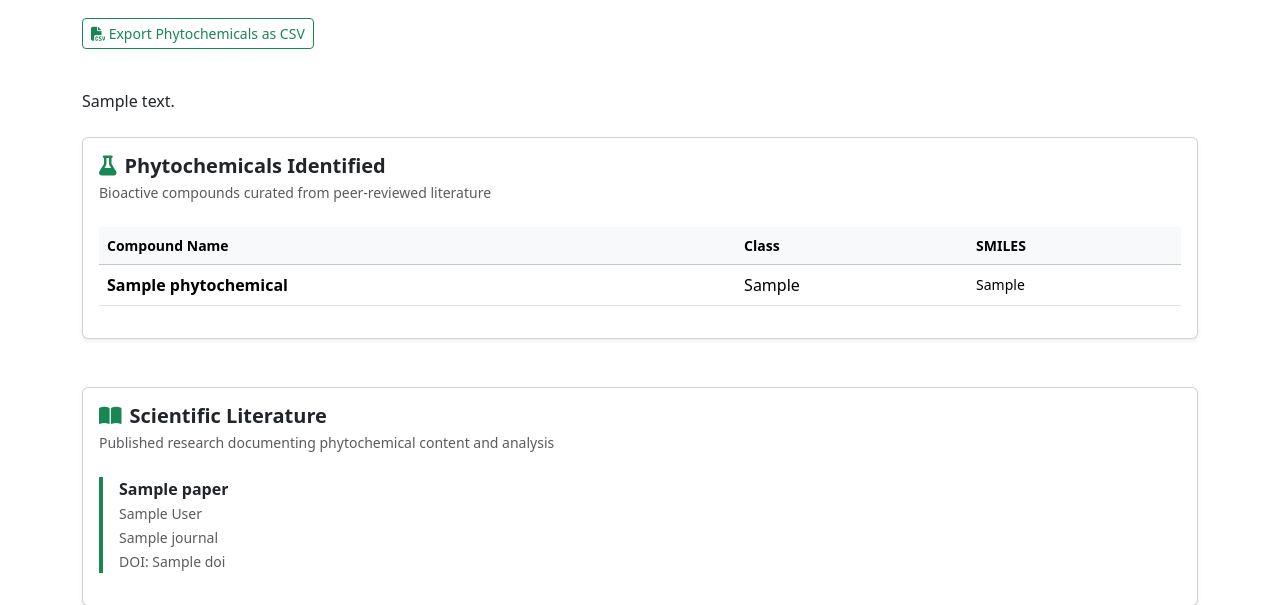
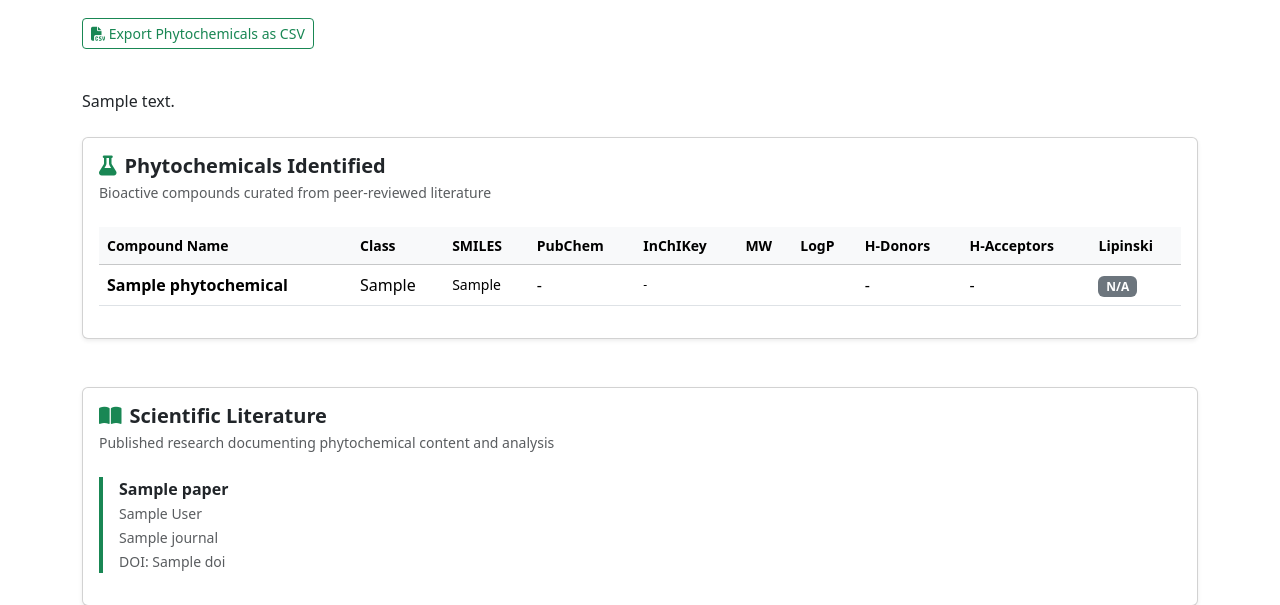
Before and after one commit to HackBio-Internship/afro-phyto--unilag, a Django app: template main/templates/plant_detail.html in a window 1280 px wide. Shown: the part 293-898 px from the top of the page. Run offline with Django 5.2, Linux system fonts and the light colour scheme; tables that the repository leaves empty hold one stand-in row (values such as "Sample post"); the template is opened without the code that fills it: values that come from a table or form of the project are taken from there, most other values are stand-ins (such as "Sample title", 1, 10 or a date in 2020); parts of the project's set-up code (start-up, migrations or seed data) failed here and were passed over; some libraries are stand-ins or nearby versions.

Commit message:
added lipinski fields

```diff
--- a/main/templates/plant_detail.html
+++ b/main/templates/plant_detail.html
@@ -117,9 +117,16 @@
                                 <th>Compound Name</th>
                                 <th>Class</th>
                                 <th>SMILES</th>
+                                <th>PubChem</th>
+                                <th>InChIKey</th>
+                                <th>MW</th>
+                                <th>LogP</th>
+                                <th>H-Donors</th>
+                                <th>H-Acceptors</th>
+                                <th>Lipinski</th>
                             </tr>
                         </thead>
-                        <tbody>
+                        <tbody class>
                             {% for compound in phytochemicals %}
                                 <tr>
                                     <td class="fw-semibold">
@@ -128,9 +135,43 @@
                                     <td>
                                         {{ compound.compound_class }}
                                     </td>
-                                    <td class="small text-break">
+                                    <td class="small text-break" style="max-width:200px; word-break:break-all;">
                                         {{ compound.smiles|default:"Not available" }}
                                     </td>
+                                    <td>
+                                        {% if compound.pubchem_cid %}
+                                            <a href="https://pubchem.ncbi.nlm.nih.gov/compound/{{ p.pubchem_cid }}" target="_blank" class="btn btn-sm btn-outline-primary">
+                                                View
+                                            </a>
+                                        {% else %}
+                                            -
+                                         {% endif %}
+
+                                    </td>
+                                    <td style="font-size: 12px;">
+                                        {{ compound.inchikey|default:"-" }}
+                                    </td>
+                                    <td>
+                                        {{ compound.molecular_weight|default:"-"|floatformat:2 }}
+                                    </td>
+                                    <td>
+                                        {{ compound.logp|default:"-"|floatformat:2 }}
+                                    </td>
+                                    <td>
+                                        {{ compound.h_donors|default:"-" }}
+                                    </td>
+                                    <td>
+                                        {{ compound.h_acceptors|default:"-" }}
+                                    </td>
+                                    <td>
+                                        {% if compound.lipinski_pass == True %}
+                                            <span class="badge bg-success">PASS</span>
+                                        {% elif compound.lipinski_pass == False %}
+                                            <span class="badge bg-danger">FAIL</span>
+                                        {% else %}
+                                            <span class="badge bg-secondary">N/A</span>
+                                        {% endif %}
+                            </td>
                                 </tr>
                             {% endfor %}
                         </tbody>
```
